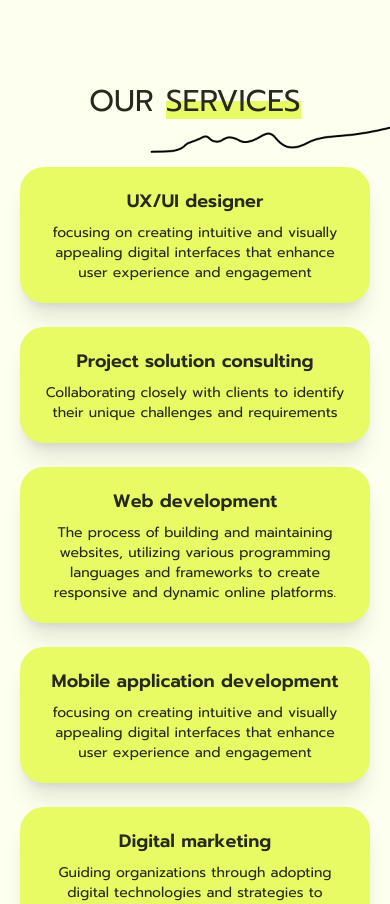
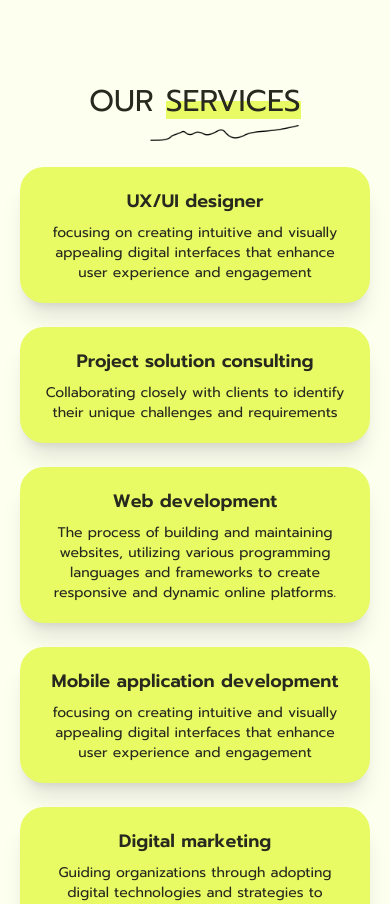
Before and after one commit to The-Alzhemist/codework-landing-page, a Next.js app: page / in a window 390 px wide. Shown: the part 1940-2844 px from the top of the page. Built offline with nearby package versions, Linux system fonts and the light colour scheme.

Commit message:
update: our service sticker

```diff
--- a/components/Home/OurService/OurService.tsx
+++ b/components/Home/OurService/OurService.tsx
@@ -61,7 +61,7 @@ const OurService = () => {
           width={0}
           height={0}
           layout="responsive"
-          className="z-0 max-w-[250px] h-auto absolute left-[37%] top-[65%]"
+          className="z-0 max-w-[150px] sm:max-w-[250px] h-auto absolute left-[37%] top-[65%]"
           alt="simple but ambitious section cover"
         />
           <span className="font-normal mr-3 relative">OUR
```
